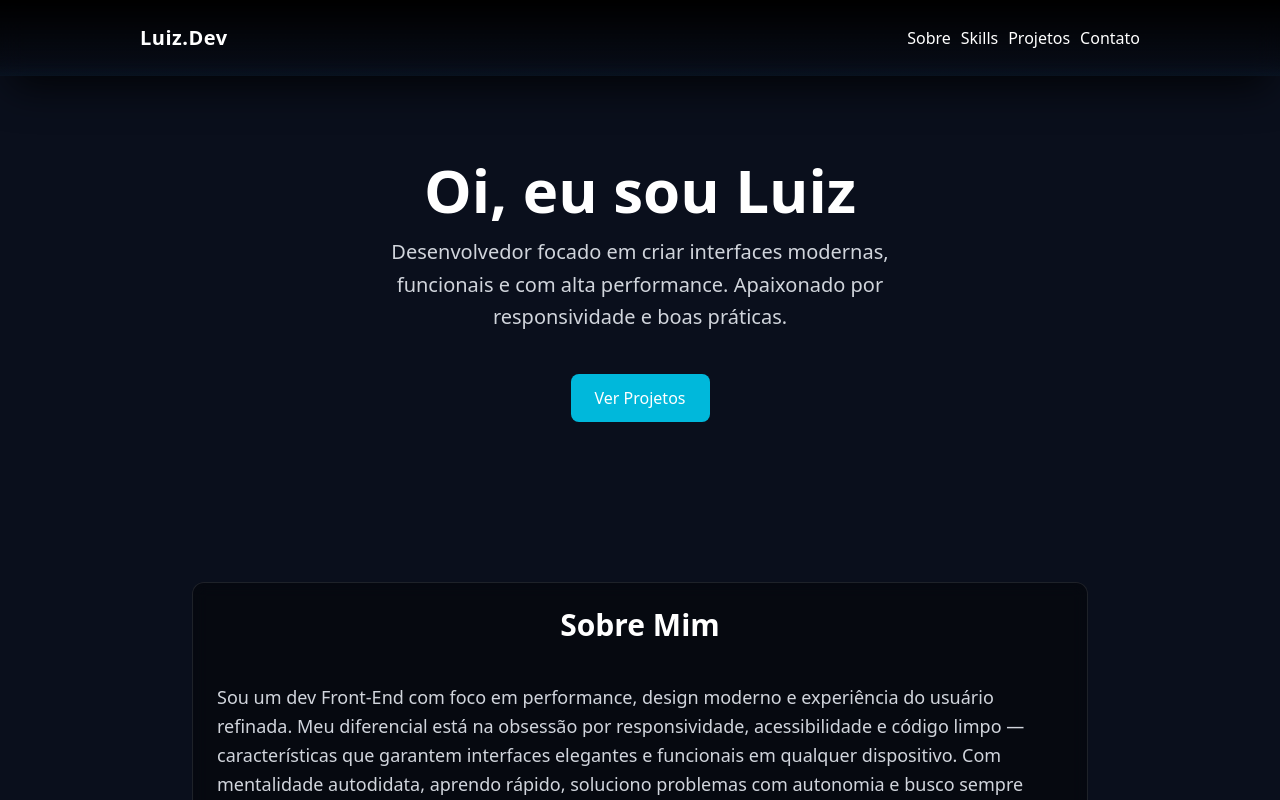
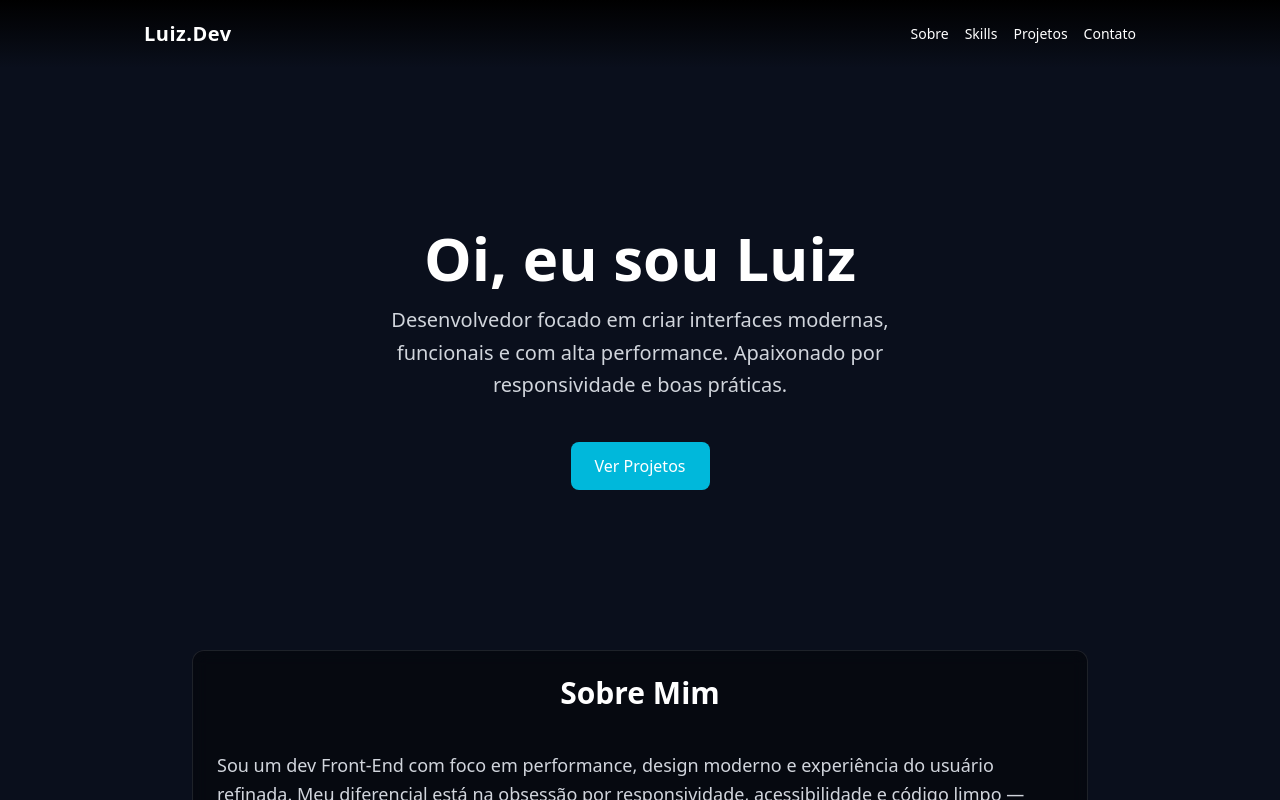
Before and after one commit to Hyue2/Meu-portfolio, a React (Vite) app: page / in a window 1280 px wide. Shown: the top 800 px of the page. Built offline with nearby package versions, Linux system fonts and the light colour scheme.

Commit message:
efeito navbar moderno

```diff
--- a/src/components/Contact.jsx
+++ b/src/components/Contact.jsx
@@ -6,7 +6,7 @@ export default function Contact() {
     <section id="contact" className="py-20">
       <div className="max-w-4xl mx-auto">
         <CardContainer>
-          <h2 className="text-3xl font-bold mb-6 text-center">Contato</h2>
+          <h2 className="text-3xl font-bold mb-6 text-center">Contatos</h2>
 
           <div className="flex flex-col items-center space-y-6 text-gray-300 text-lg">
             {/* Email com ícone e texto */}
--- a/src/components/Navbar.jsx
+++ b/src/components/Navbar.jsx
@@ -1,12 +1,13 @@
 import { useEffect, useState } from "react";
 
 export default function Navbar() {
-  const [show, setShow] = useState(true);
+  const [opacity, setOpacity] = useState(1);
 
   useEffect(() => {
     const handleScroll = () => {
-      const currentScrollY = window.scrollY;
-      setShow(currentScrollY <= 50);
+      const y = window.scrollY;
+      const newOpacity = Math.max(1 - y / 300, 0.2);
+      setOpacity(newOpacity);
     };
 
     window.addEventListener("scroll", handleScroll);
@@ -15,36 +16,21 @@ export default function Navbar() {
 
   return (
     <nav
-      className={`fixed top-0 left-0 w-full z-50 transition-transform duration-200 ease-in-out
-        bg-gradient-to-b from-black to-cyan-950/10 backdrop-blur-md
-        shadow-[0_20px_40px_-10px_rgba(0,0,0,0.8)]
-        ${show ? "translate-y-0" : "-translate-y-full"}`}
+      className="sticky top-0 z-50 transition-all duration-300 ease-in-out backdrop-blur-md"
+      style={{
+        background: `linear-gradient(to bottom, rgba(0,0,0,${opacity}) 0%, rgba(10,15,28,${opacity}) 100%)`,
+        boxShadow: opacity < 0.99 ? "0 8px 20px rgba(0,0,0,0.3)" : "none",
+      }}
     >
-      <div className="max-w-5xl mx-auto px-3 py-6 flex items-center justify-between">
+      <div className="max-w-5xl mx-auto px-4 py-5 flex items-center justify-between">
         <a href="#" className="text-white text-xl font-extrabold tracking-wide">
           Luiz.Dev
         </a>
-        <ul className="flex space-x-2.5 text-white text-mm font-small">
-          <li>
-            <a href="#about" className="hover:text-cyan-400 transition-colors">
-              Sobre
-            </a>
-          </li>
-          <li>
-            <a href="#skills" className="hover:text-cyan-400 transition-colors">
-              Skills
-            </a>
-          </li>
-          <li>
-            <a href="#projects" className="hover:text-cyan-400 transition-colors">
-              Projetos
-            </a>
-          </li>
-          <li>
-            <a href="#contact" className="hover:text-cyan-400 transition-colors">
-              Contato
-            </a>
-          </li>
+        <ul className="flex space-x-4 text-white text-sm font-medium">
+          <li><a href="#about" className="hover:text-cyan-400 transition-colors">Sobre</a></li>
+          <li><a href="#skills" className="hover:text-cyan-400 transition-colors">Skills</a></li>
+          <li><a href="#projects" className="hover:text-cyan-400 transition-colors">Projetos</a></li>
+          <li><a href="#contact" className="hover:text-cyan-400 transition-colors">Contato</a></li>
         </ul>
       </div>
     </nav>
```
